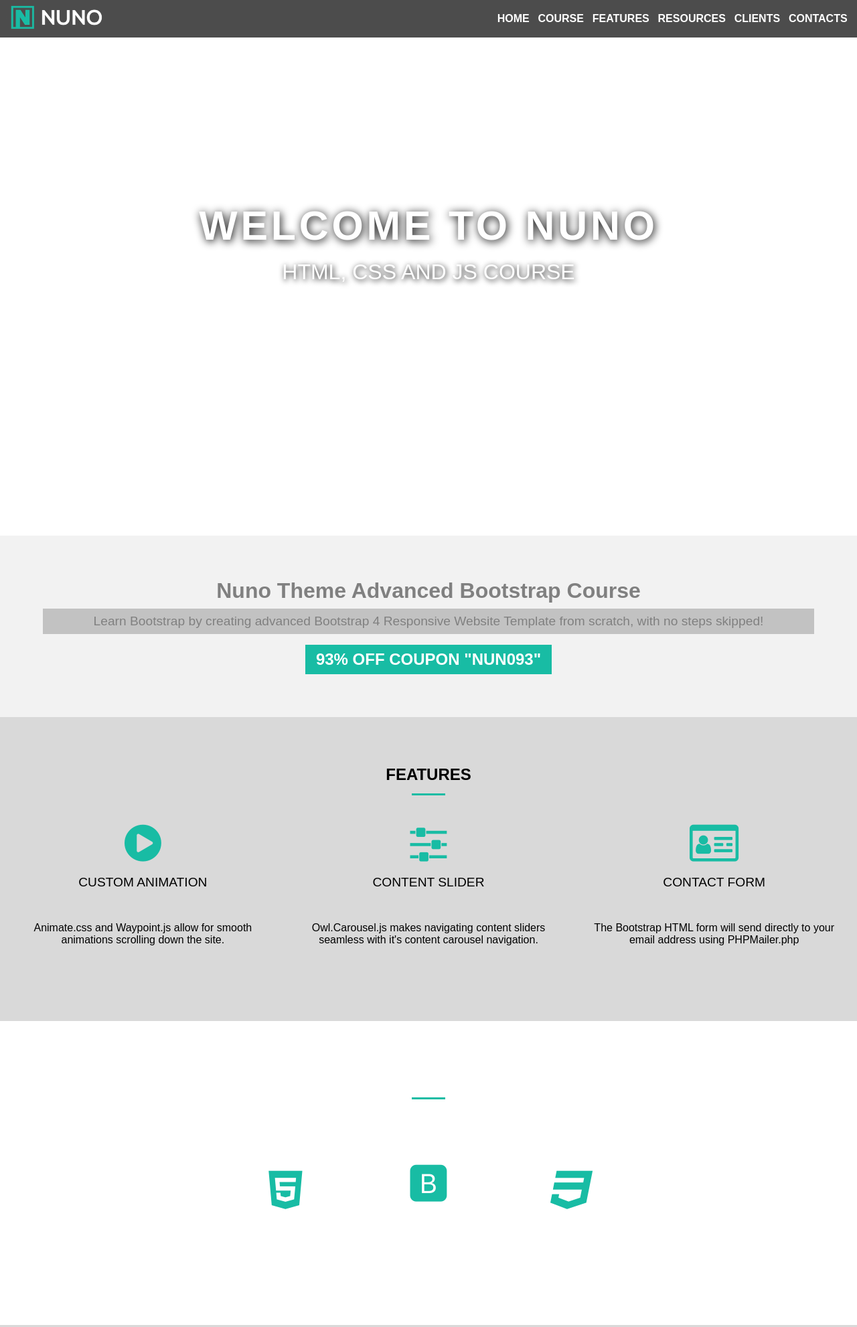
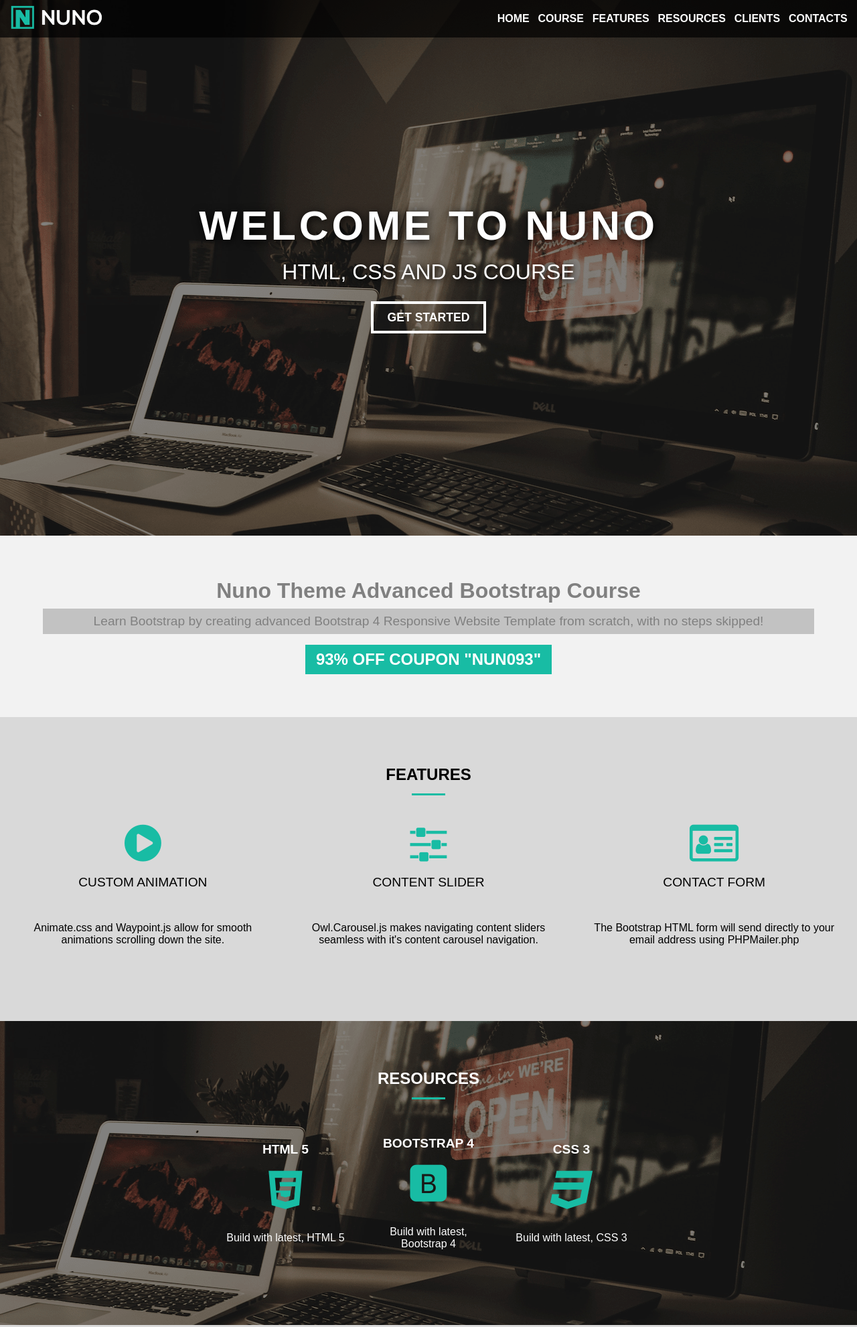
Before and after one commit to linuxid-05/nuno-first, a plain HTML site: page index.html in a window 1280 px wide. Shown: the top 1982 px of the page at 67% size. Drawn offline with Linux system fonts and the light colour scheme; the site is published under a folder, as on GitHub Pages, so addresses that start at the root find nothing.

Commit message:
final commit 3

```diff
--- a/css/main.css
+++ b/css/main.css
@@ -115,7 +115,7 @@ section {
 #home {
   width: 100%;
   height: 100vh;
-  background: url(/img/computers.png);
+  background: url(../img/computers.png);
   color: white;
   text-align: center;
   text-transform: uppercase;
@@ -228,7 +228,7 @@ i {
 }
 
 #resources {
-  background: url(/img/computers.png) center fixed;
+  background: url(../img/computers.png) center fixed;
   color: white;
 }
 #contacts {
```
